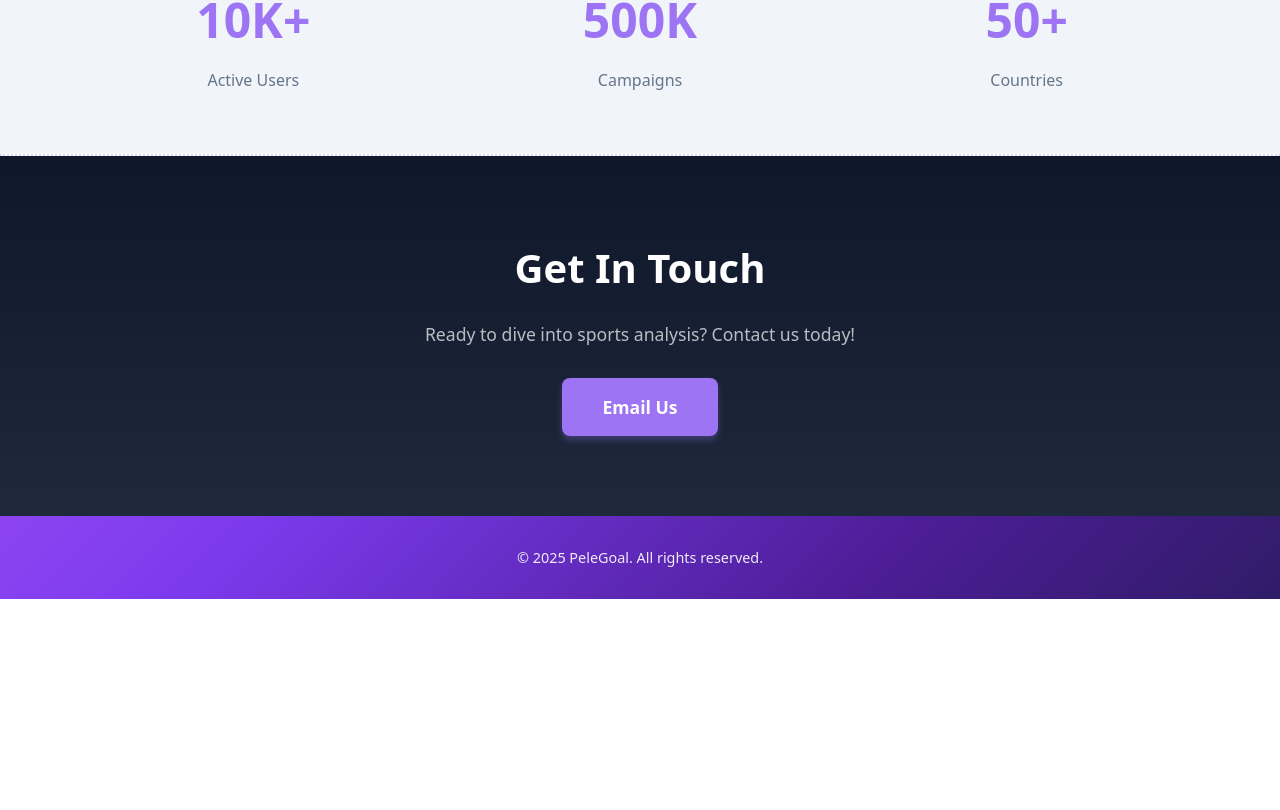
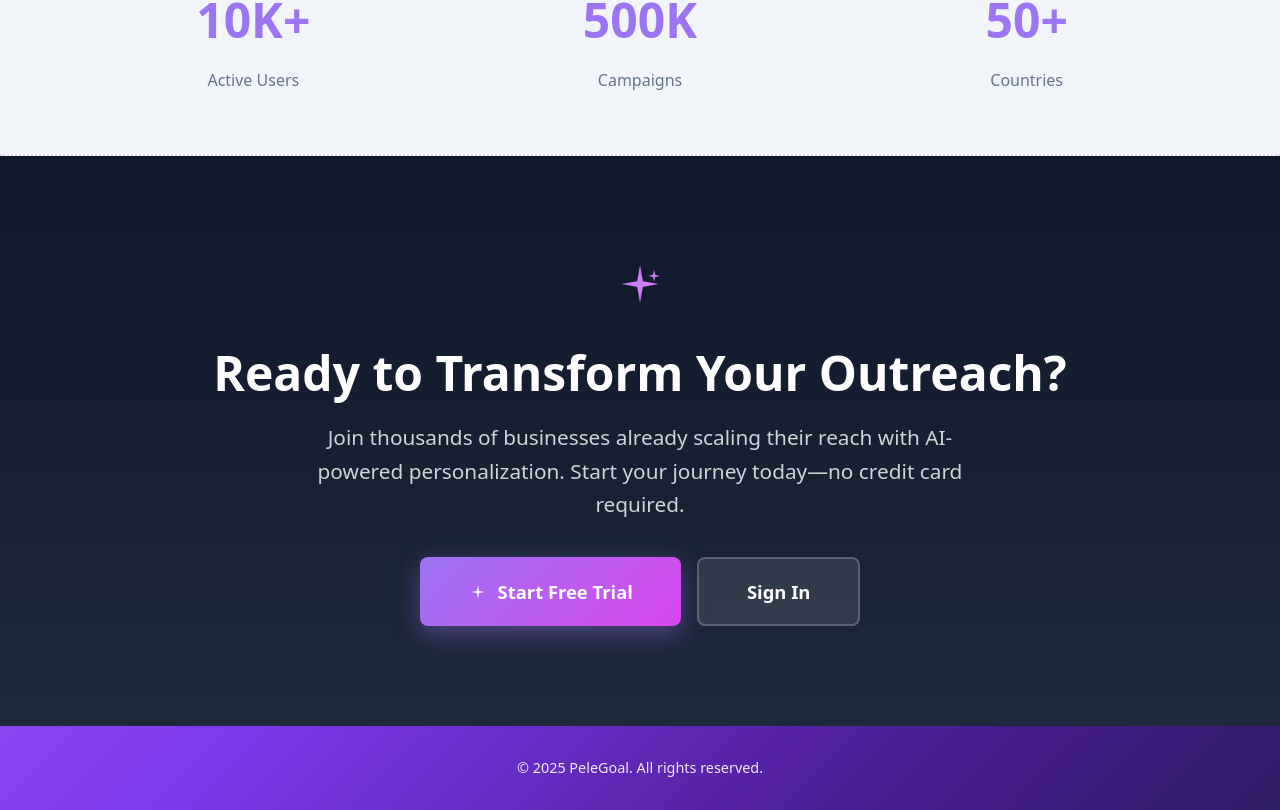
Before and after one commit to shukyba/pelegoal.site, a Next.js app: page / in a window 1280 px wide. Shown: the part 1300-2110 px from the top of the page. Before the commit the page ends 1899 px from the top, so only its background shows below. Built offline with nearby package versions, Linux system fonts and the light colour scheme.

Commit message:
Revamp CTA section with new layout and styling, including a sparkle icon and updated call-to-action text. Replace email link with dynamic buttons for free trial and sign-in, enhancing user engagement and visual appeal.

```diff
--- a/src/app/page.tsx
+++ b/src/app/page.tsx
@@ -330,54 +330,117 @@ export default function Home() {
         margin: '0'
       }}/>
 
-      {/* Contact Section */}
-      <section id="contact" style={{
+      {/* CTA Section */}
+      <section id="cta" style={{
         background: 'linear-gradient(180deg, #0f172a 0%, #1e293b 100%)',
         color: 'white',
-        padding: 'clamp(40px, 10vw, 80px) 0'
+        padding: 'clamp(60px, 12vw, 100px) 0'
       }}>
         <div className="container" style={{ textAlign: 'center' }}>
+          {/* Sparkle Icon */}
+          <div className="sparkle" style={{
+            display: 'inline-block',
+            marginBottom: '24px'
+          }}>
+            <svg width="56" height="56" viewBox="0 0 24 24" fill="none">
+              <defs>
+                <linearGradient id="ctaSparkleGrad" x1="0%" y1="0%" x2="100%" y2="100%">
+                  <stop offset="0%" style={{ stopColor: '#c084fc' }} />
+                  <stop offset="100%" style={{ stopColor: '#e879f9' }} />
+                </linearGradient>
+              </defs>
+              <path d="M12 4 L13.2 10.8 L20 12 L13.2 13.2 L12 20 L10.8 13.2 L4 12 L10.8 10.8 Z" fill="url(#ctaSparkleGrad)"/>
+              <path d="M18 6 L18.5 8 L20.5 8.5 L18.5 9 L18 11 L17.5 9 L15.5 8.5 L17.5 8 Z" fill="url(#ctaSparkleGrad)"/>
+            </svg>
+          </div>
+
           <h2 style={{
-            fontSize: 'clamp(1.75rem, 5vw, 2.5rem)',
-            marginBottom: '20px'
+            fontSize: 'clamp(2rem, 5vw, 3rem)',
+            marginBottom: '20px',
+            fontWeight: 'bold',
+            lineHeight: '1.2'
           }}>
-            Get In Touch
+            Ready to Transform Your Outreach?
           </h2>
           <p style={{
-            marginBottom: '30px',
-            fontSize: '1.1rem',
-            color: 'rgba(255, 255, 255, 0.7)'
+            marginBottom: '36px',
+            fontSize: 'clamp(1.1rem, 3vw, 1.3rem)',
+            color: 'rgba(255, 255, 255, 0.8)',
+            maxWidth: '700px',
+            margin: '0 auto 36px',
+            lineHeight: '1.6'
           }}>
-            Ready to dive into sports analysis? Contact us today!
+            Join thousands of businesses already scaling their reach with AI-powered personalization.
+            Start your journey today—no credit card required.
           </p>
+
+          <div style={{
+            display: 'flex',
+            gap: '16px',
+            justifyContent: 'center',
+            flexWrap: 'wrap'
+          }}>
             <a
-            href="mailto:hello@pelegoal.site"
-            suppressHydrationWarning
+              href={LINKS.auth.signUp}
               style={{
-              display: 'inline-block',
-              background: 'var(--brand-purple)',
+                display: 'inline-flex',
+                alignItems: 'center',
+                gap: '10px',
+                background: 'linear-gradient(135deg, #9c74f4 0%, #d946ef 100%)',
                 color: 'white',
-              padding: '15px 40px',
+                padding: '18px 48px',
                 borderRadius: 'var(--radius)',
                 textDecoration: 'none',
-              fontSize: '1.1rem',
+                fontSize: '1.15rem',
                 fontWeight: 'bold',
                 transition: 'all 0.3s ease',
-              boxShadow: '0 4px 6px rgba(156, 116, 244, 0.3)'
+                boxShadow: '0 8px 24px rgba(156, 116, 244, 0.4)'
               }}
               onMouseOver={(e) => {
-              e.currentTarget.style.background = 'var(--brand-purple-light)';
-              e.currentTarget.style.transform = 'translateY(-2px)';
-              e.currentTarget.style.boxShadow = '0 8px 16px rgba(156, 116, 244, 0.4)';
+                e.currentTarget.style.transform = 'translateY(-3px) scale(1.05)';
+                e.currentTarget.style.boxShadow = '0 12px 32px rgba(156, 116, 244, 0.5)';
               }}
               onMouseOut={(e) => {
-              e.currentTarget.style.background = 'var(--brand-purple)';
-              e.currentTarget.style.transform = 'translateY(0)';
-              e.currentTarget.style.boxShadow = '0 4px 6px rgba(156, 116, 244, 0.3)';
+                e.currentTarget.style.transform = 'translateY(0) scale(1)';
+                e.currentTarget.style.boxShadow = '0 8px 24px rgba(156, 116, 244, 0.4)';
               }}
             >
-            Email Us
+              <svg width="20" height="20" viewBox="0 0 24 24" fill="currentColor">
+                <path d="M12 4 L13.2 10.8 L20 12 L13.2 13.2 L12 20 L10.8 13.2 L4 12 L10.8 10.8 Z"/>
+              </svg>
+              Start Free Trial
             </a>
+
+            <a
+              href={LINKS.auth.signIn}
+              style={{
+                display: 'inline-flex',
+                alignItems: 'center',
+                gap: '10px',
+                background: 'rgba(255, 255, 255, 0.1)',
+                color: 'white',
+                padding: '18px 48px',
+                borderRadius: 'var(--radius)',
+                textDecoration: 'none',
+                fontSize: '1.15rem',
+                fontWeight: 'bold',
+                transition: 'all 0.3s ease',
+                border: '2px solid rgba(255, 255, 255, 0.2)'
+              }}
+              onMouseOver={(e) => {
+                e.currentTarget.style.background = 'rgba(255, 255, 255, 0.15)';
+                e.currentTarget.style.borderColor = 'rgba(255, 255, 255, 0.4)';
+                e.currentTarget.style.transform = 'translateY(-3px)';
+              }}
+              onMouseOut={(e) => {
+                e.currentTarget.style.background = 'rgba(255, 255, 255, 0.1)';
+                e.currentTarget.style.borderColor = 'rgba(255, 255, 255, 0.2)';
+                e.currentTarget.style.transform = 'translateY(0)';
+              }}
+            >
+              Sign In
+            </a>
+          </div>
         </div>
       </section>
 
```
Lines whose indentation alone changed are shown as unchanged.
